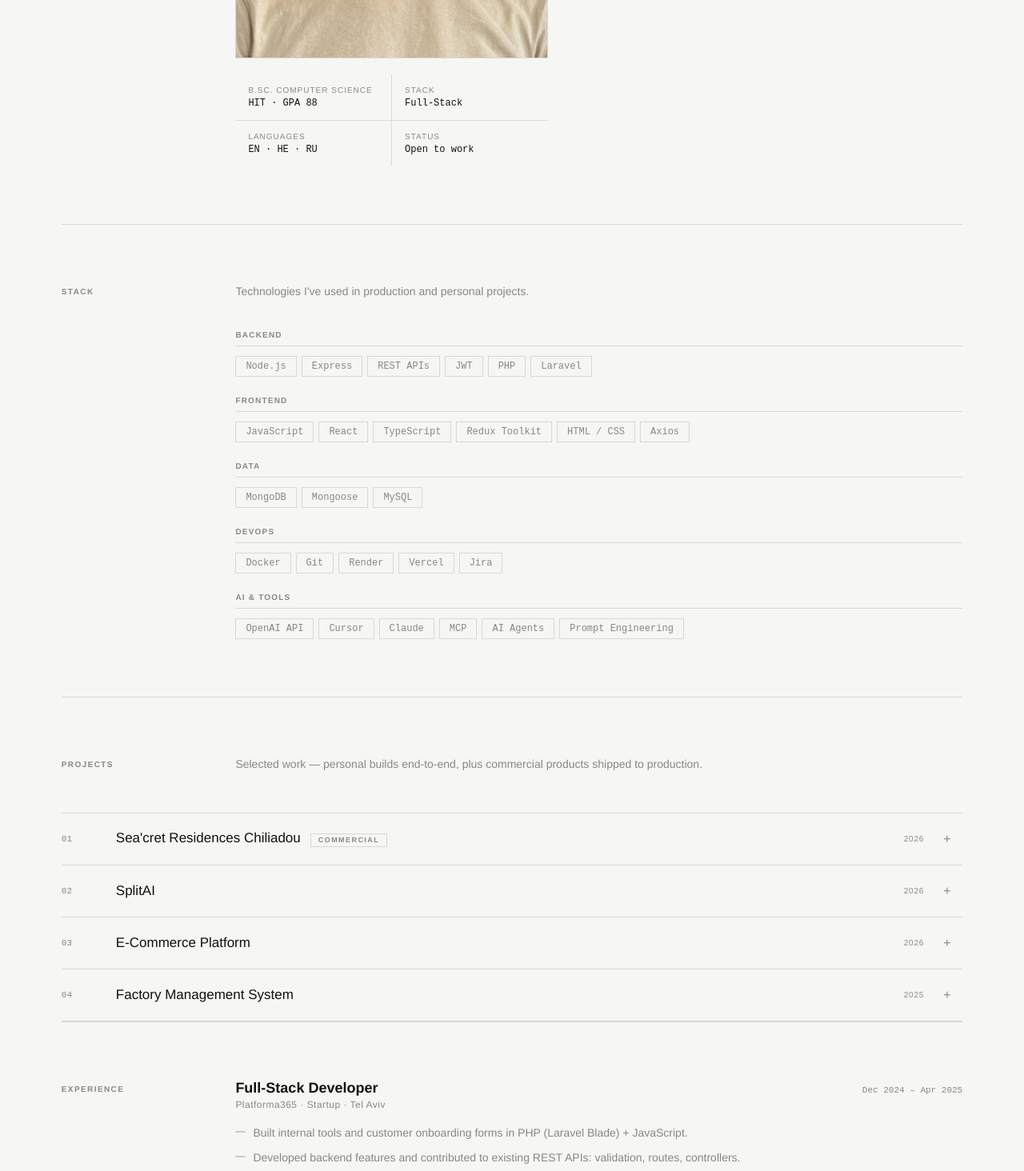
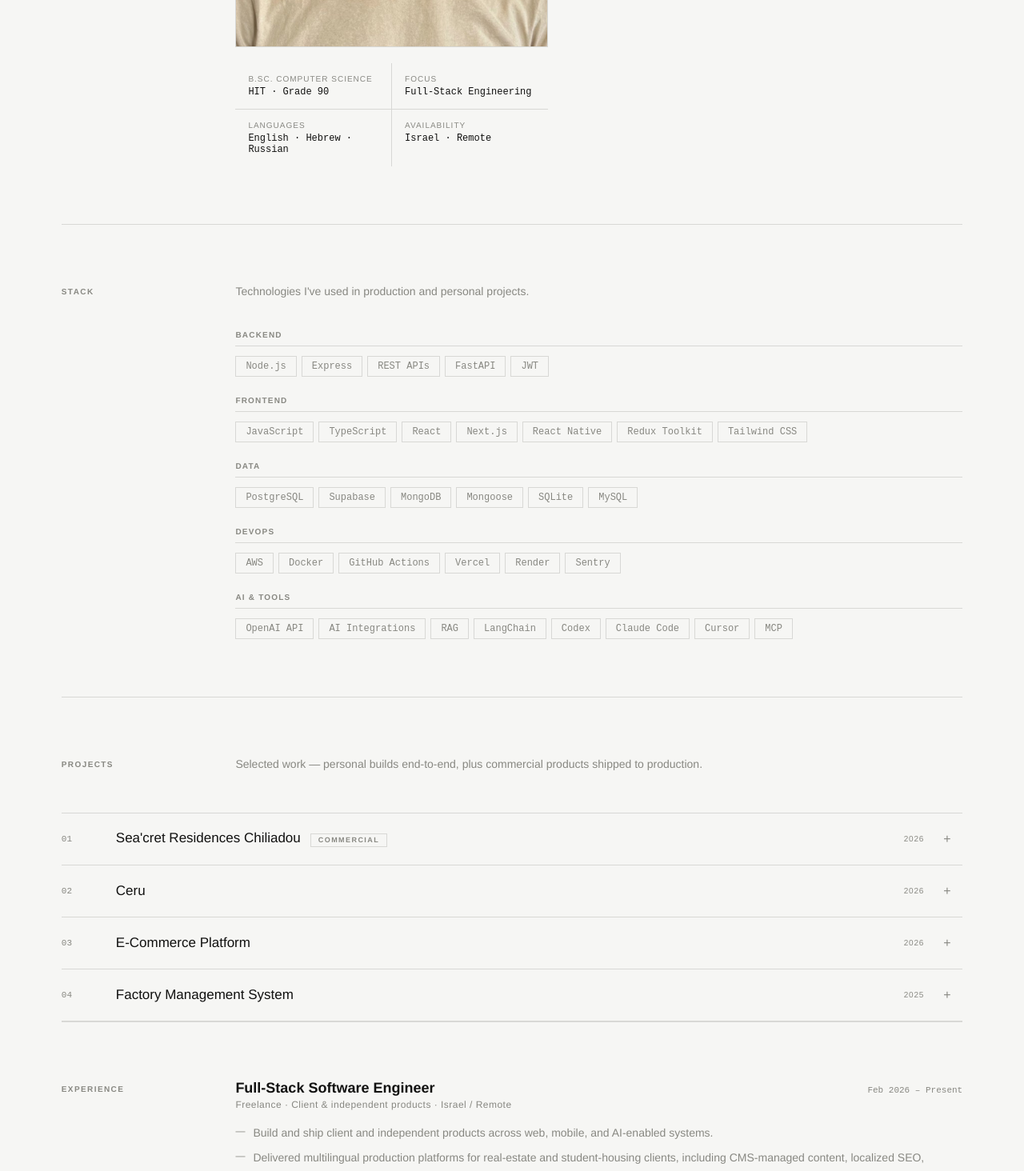
Before and after one commit to antonbroker/portfolio, a React (Vite) app: page / in a window 1280 px wide. Shown: the part 1320-2784 px from the top of the page at 80% size. Built offline with nearby package versions, Linux system fonts and the light colour scheme; no server answers.

Commit message:
Refresh portfolio content and README

```diff
--- a/index.html
+++ b/index.html
@@ -3,7 +3,15 @@
 <head>
   <meta charset="UTF-8" />
   <meta name="viewport" content="width=device-width, initial-scale=1.0" />
-  <title>Anton Iosifov - Portfolio</title>
+  <title>Anton Iosifov | Full-Stack Software Engineer</title>
+  <meta name="description" content="Portfolio of Anton Iosifov, a Full-Stack Software Engineer building production web, mobile, cloud, and AI-enabled products." />
+  <meta name="author" content="Anton Iosifov" />
+  <link rel="canonical" href="https://antoniosifov.com/" />
+  <meta property="og:type" content="website" />
+  <meta property="og:url" content="https://antoniosifov.com/" />
+  <meta property="og:title" content="Anton Iosifov | Full-Stack Software Engineer" />
+  <meta property="og:description" content="Production web, mobile, cloud, and AI-enabled engineering projects." />
+  <meta name="twitter:card" content="summary" />
   <meta name="theme-color" content="#F6F6F4" />
   <link rel="icon" href="/favicon.svg" type="image/svg+xml" />
   <link href="https://cdnjs.cloudflare.com/ajax/libs/font-awesome/6.0.0/css/all.min.css" rel="stylesheet" />
--- a/src/components/About.jsx
+++ b/src/components/About.jsx
@@ -18,10 +18,10 @@ export function About() {
           </div>
           <div className="about__info-grid">
             {[
-              ["B.Sc.  Computer Science", "HIT · GPA 88"],
-              ["Stack", "Full-Stack"],
-              ["Languages", "EN  ·  HE  ·  RU"],
-              ["Status", "Open to work"],
+              ["B.Sc. Computer Science", "HIT · Grade 90"],
+              ["Focus", "Full-Stack Engineering"],
+              ["Languages", "English · Hebrew · Russian"],
+              ["Availability", "Israel · Remote"],
             ].map(([k, v]) => (
               <div key={k} className="about__info-cell">
                 <div className="about__info-key">{k}</div>
@@ -33,12 +33,12 @@ export function About() {
 
         <div>
           <h2 className="about__heading">
-            Writing code<br /><em>that ships.</em>
+            Thinking in systems.<br /><em>Building in code.</em>
           </h2>
           {[
-            "Full-Stack Developer with a Computer Science degree from HIT and hands-on startup experience. I've worked in a real production environment — contributing to a Laravel-based SaaS product, building data pipelines, and working within an Agile team.",
-            "My personal projects go deeper: Node.js/Express backends with clean layered architecture, React frontends with TypeScript, MongoDB with aggregation pipelines, and OpenAI API integration for real features — not demos.",
-            "I care about code quality, clear architecture, and actually shipping things. Fluent in English, Hebrew, and Russian.",
+            "I'm a Full-Stack Software Engineer based in Israel, building reliable, production-ready software across frontend, backend, data, integrations, and deployment.",
+            "My experience spans a product startup, commercial freelance development, and independent products. I work across the delivery lifecycle — from requirements and system design through implementation, testing, deployment, and production support.",
+            "I use AI-assisted engineering and agentic workflows to accelerate research, implementation, and testing while maintaining ownership of architecture, validation, and code quality.",
           ].map((p, i) => (
             <p key={i} className="about__text">{p}</p>
           ))}
--- a/src/components/Contact.jsx
+++ b/src/components/Contact.jsx
@@ -5,7 +5,7 @@ import "../styles/contact.css";
 const links = [
   { label: "Email",    href: "mailto:iosifov.a.14@gmail.com",         sub: "iosifov.a.14@gmail.com" },
   { label: "LinkedIn", href: "https://www.linkedin.com/in/anton-iosifov/", sub: "in/anton-iosifov" },
-  { label: "GitHub",   href: "https://github.com/antonbroker",         sub: "antonbroker"            },
+  { label: "GitHub",   href: "https://github.com/antoniosifov",        sub: "antoniosifov"           },
   { label: "WhatsApp", href: "https://wa.me/972534223948",             sub: "+972 534 223 948"       },
 ];
 
--- a/src/data/cvData.js
+++ b/src/data/cvData.js
@@ -1,30 +1,36 @@
 export const STACK = [
-  { name: "Node.js",      cat: "Backend"  },
-  { name: "Express",      cat: "Backend"  },
-  { name: "REST APIs",    cat: "Backend"  },
-  { name: "JWT",          cat: "Backend"  },
-  { name: "PHP",          cat: "Backend"  },
-  { name: "Laravel",      cat: "Backend"  },
-  { name: "JavaScript",   cat: "Frontend" },
-  { name: "React",        cat: "Frontend" },
-  { name: "TypeScript",   cat: "Frontend" },
-  { name: "Redux Toolkit",cat: "Frontend" },
-  { name: "HTML / CSS",   cat: "Frontend" },
-  { name: "Axios",        cat: "Frontend" },
-  { name: "MongoDB",      cat: "Data"     },
-  { name: "Mongoose",     cat: "Data"     },
-  { name: "MySQL",        cat: "Data"     },
-  { name: "Docker",       cat: "DevOps"   },
-  { name: "Git",          cat: "DevOps"   },
-  { name: "Render",       cat: "DevOps"   },
-  { name: "Vercel",       cat: "DevOps"   },
-  { name: "Jira",         cat: "DevOps"   },
-  { name: "OpenAI API",   cat: "AI & Tools" },
-  { name: "Cursor",       cat: "AI & Tools" },
-  { name: "Claude",       cat: "AI & Tools" },
-  { name: "MCP",          cat: "AI & Tools" },
-  { name: "AI Agents",    cat: "AI & Tools" },
-  { name: "Prompt Engineering", cat: "AI & Tools" },
+  { name: "Node.js",       cat: "Backend" },
+  { name: "Express",       cat: "Backend" },
+  { name: "REST APIs",     cat: "Backend" },
+  { name: "FastAPI",       cat: "Backend" },
+  { name: "JWT",           cat: "Backend" },
+  { name: "JavaScript",    cat: "Frontend" },
+  { name: "TypeScript",    cat: "Frontend" },
+  { name: "React",         cat: "Frontend" },
+  { name: "Next.js",       cat: "Frontend" },
+  { name: "React Native",  cat: "Frontend" },
+  { name: "Redux Toolkit", cat: "Frontend" },
+  { name: "Tailwind CSS",  cat: "Frontend" },
+  { name: "PostgreSQL",    cat: "Data" },
+  { name: "Supabase",      cat: "Data" },
+  { name: "MongoDB",       cat: "Data" },
+  { name: "Mongoose",      cat: "Data" },
+  { name: "SQLite",        cat: "Data" },
+  { name: "MySQL",         cat: "Data" },
+  { name: "AWS",           cat: "DevOps" },
+  { name: "Docker",        cat: "DevOps" },
+  { name: "GitHub Actions",cat: "DevOps" },
+  { name: "Vercel",        cat: "DevOps" },
+  { name: "Render",        cat: "DevOps" },
+  { name: "Sentry",        cat: "DevOps" },
+  { name: "OpenAI API",    cat: "AI & Tools" },
+  { name: "AI Integrations", cat: "AI & Tools" },
+  { name: "RAG",           cat: "AI & Tools" },
+  { name: "LangChain",     cat: "AI & Tools" },
+  { name: "Codex",         cat: "AI & Tools" },
+  { name: "Claude Code",   cat: "AI & Tools" },
+  { name: "Cursor",        cat: "AI & Tools" },
+  { name: "MCP",           cat: "AI & Tools" },
 ];
 
 export const PROJECTS = [
@@ -68,22 +74,20 @@ export const PROJECTS = [
   },
   {
     index: "02",
-    title: "SplitAI",
+    title: "Ceru",
     year: "2026",
-    type: "Mobile App · iOS",
-    deploy: "TestFlight",
-    description: "Cross-platform mobile-first expense splitting app inspired by Splitwise, built as a full product MVP. Designed for real scenarios — trips, shared rent, family budgets, group events. The key engineering idea is offline-first architecture: all actions persist locally in SQLite and sync to Supabase when connectivity is restored, making the app resilient to poor network conditions.",
-    stack: ["React Native", "Expo", "TypeScript", "Zustand", "SQLite", "Drizzle ORM", "Supabase", "NativeWind", "Jest", "GitHub Actions"],
+    type: "Mobile App · iOS & Android",
+    deploy: "iOS TestFlight · Android in preparation",
+    description: "A six-language, multi-currency expense-sharing app independently planned, designed, architected, and developed from concept to iOS TestFlight beta. Built for trips, shared rent, family budgets, and group events, with offline-first storage and synchronization for reliable use in poor network conditions.",
+    stack: ["React Native", "Expo", "TypeScript", "Supabase", "PostgreSQL", "SQLite", "Drizzle ORM", "Zustand", "NativeWind", "OpenAI API", "Sentry"],
     bullets: [
-      "Offline-first architecture with SQLite + Drizzle ORM locally, sync queue with automatic push to Supabase on reconnect.",
-      "Group management with invite codes, deep linking, and join flow. Multiple split models: equal, exact amounts, and shares.",
-      "Isolated domain layer with pure business logic — balance calculation, debt simplification, settlement algorithms — decoupled from UI.",
-      "Local drafts for unfinished expenses, subscription model (Free/Pro), dark/light themes, and push notification infrastructure.",
-      "AI layer in product roadmap: Whisper → GPT for voice expense creation, OCR + GPT for receipt scanning.",
-      "9 test suites / 146 tests passing. CI pipeline with GitHub Actions runs lint, type-check, and tests on every push.",
-      "AI-assisted development workflow: product specs, architecture rules, and .cursorrules for structured AI collaboration.",
+      "Flexible group expenses, balances, settlements, analytics, notifications, and PDF/Excel exports.",
+      "AI-powered voice and receipt input using OpenAI.",
+      "Offline-first local storage with SQLite and Drizzle, synchronized with Supabase/PostgreSQL.",
+      "Authentication, localization, automated testing, Sentry error monitoring, and iOS beta distribution through TestFlight.",
+      "Android release in preparation.",
     ],
-    live: null,
+    live: "https://split-landing-silk.vercel.app/",
     github: null,
     screenshots: [
       "/img/projects/splitai/IMG_8857.png",
@@ -110,7 +114,7 @@ export const PROJECTS = [
       "Responsive UI built with React + Redux Toolkit. Backend deployed on Render, frontend on Vercel.",
     ],
     live: "https://e-commerce-ski.vercel.app/",
-    github: "https://github.com/antonbroker",
+    github: "https://github.com/antoniosifov/e-commerce-ski",
     screenshots: [
       "/img/projects/ecommerce/home.png",
       "/img/projects/ecommerce/catalog.png",
@@ -136,7 +140,7 @@ export const PROJECTS = [
       "React + TypeScript frontend consuming backend APIs via Axios. Containerised with Docker for consistent environments.",
     ],
     live: "https://factory-management-system-eight.vercel.app/",
-    github: "https://github.com/antonbroker",
+    github: "https://github.com/antoniosifov/factory-management-system",
     screenshots: [
       "/img/projects/factory/login.png",
       "/img/projects/factory/departments.png",
@@ -151,6 +155,18 @@ export const PROJECTS = [
 ];
 
 export const EXPERIENCE = [
+  {
+    role: "Full-Stack Software Engineer",
+    company: "Freelance",
+    type: "Client & independent products · Israel / Remote",
+    period: "Feb 2026 – Present",
+    bullets: [
+      "Build and ship client and independent products across web, mobile, and AI-enabled systems.",
+      "Delivered multilingual production platforms for real-estate and student-housing clients, including CMS-managed content, localized SEO, analytics, accessibility, and enquiry flows.",
+      "Developing a custom CRM that replaces fragmented Excel-based operations with structured data and centralized business workflows.",
+      "Work directly with clients from requirements and system design through testing, deployment, iteration, and production support.",
+    ],
+  },
   {
     role: "Full-Stack Developer",
     company: "Platforma365",
@@ -170,12 +186,12 @@ export const EDUCATION = [
     degree: "B.Sc. Computer Science",
     school: "Holon Institute of Technology (HIT)",
     period: "2021 – 2024",
-    note: "GPA 88",
+    note: "Grade 90",
   },
   {
     degree: "Full-Stack AI Development Program",
     school: "Yaniv Arad",
-    period: "2025",
-    note: "Node.js · React · REST APIs · AI integration",
+    period: "Sep 2025 – Feb 2026",
+    note: "React · TypeScript · Node.js · REST APIs · AI integration",
   },
 ];
```
Also changed, not shown: src/components/Hero.jsx (+4 -5 lines), 1 other file (tests, documents, lock files or other folders).
